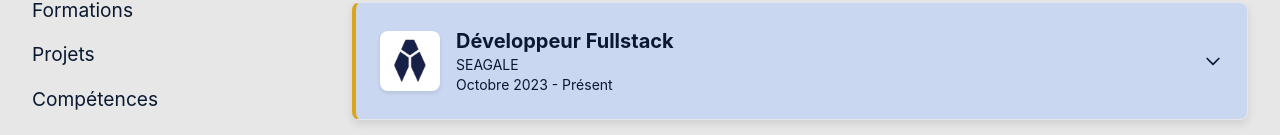
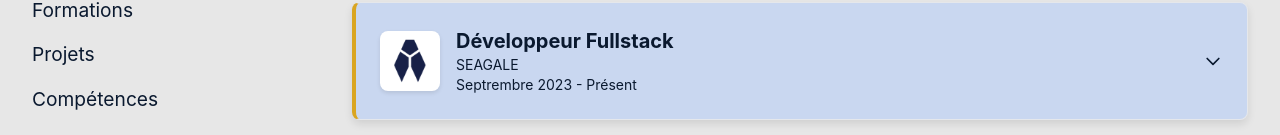
Before and after one commit to LaurentArcos/cv-interactif, a Next.js app: page / in a window 1280 px wide. Shown: the part 246-381 px from the top of the page. Built offline with nearby package versions, Linux system fonts and the light colour scheme.

Commit message:
modifications relatives à n8n et aritable

```diff
--- a/src/data/experiences.ts
+++ b/src/data/experiences.ts
@@ -10,8 +10,8 @@ export const experiences: Experience[] = [
     location: "Toulon, France",
 
     // Date (FR / EN)
-    dateFr: "Octobre 2023 - Présent",
-    dateEn: "October 2023 - Present",
+    dateFr: "Septrembre 2023 - Présent",
+    dateEn: "September 2023 - Present",
 
     // Description (FR / EN)
     descriptionFr: `
@@ -27,7 +27,7 @@ export const experiences: Experience[] = [
 
     - Développement d'un module de sondage interactif pour Prestashop.
 
-    - Automatisation de plusieurs tâches internes et flux de travail via Make et n8n, réduisant le temps de gestion manuelle.
+    - Automatisation de plusieurs tâches internes et flux de travail via n8n et airtable, réduisant le temps de gestion manuelle.
 
     - Création d'un module de sélection de Noël.
 
@@ -50,7 +50,7 @@ export const experiences: Experience[] = [
 
     - Development of an interactive survey module.
 
-    - Automation of various internal tasks and workflows using Make and n8n, reducing manual workload.
+    - Automation of various internal tasks and workflows using n8n and airtable, reducing manual workload.
 
     - Creation of a Christmas selection module.
 
--- a/src/data/projects.ts
+++ b/src/data/projects.ts
@@ -84,6 +84,14 @@ export const projects: Project[] = [
     link: "https://survey.laurentarcos.fr/",
   },
   {
+    titleFr: "Seagale - Automatisations avec n8n et Airtable",
+    titleEn: "Seagale - n8n and Airtable Automations",
+    descriptionFr: `Développement d'automatisations pour la gestion des stocks, des commandes et plus avec n8n et Airtable.`,
+    descriptionEn: `Development of automations for stock and order management using n8n and Airtable.`,
+    image: "/images/projects/n8n.webp",
+    link: "",
+  },
+  {
     titleFr: "Moodboard Graphiste",
     titleEn: "Moodboard for a Graphic Designer",
     descriptionFr: "Site vitrine démo en React pour un portfolio de graphiste",
--- a/src/data/skills.ts
+++ b/src/data/skills.ts
@@ -305,6 +305,10 @@ export const skills: Skill[] = [
     category: { en: "Miscellaneous", fr: "Divers" },
   },
   {
+    name: { en: "Airtable", fr: "Airtable" },
+    category: { en: "Miscellaneous", fr: "Divers" },
+  },
+  {
     name: { en: "Spanish", fr: "Espagnol" },
     category: { en: "Miscellaneous", fr: "Divers" },
   },
```
Also changed, not shown: public/images/projects/n8n.webp (added).
